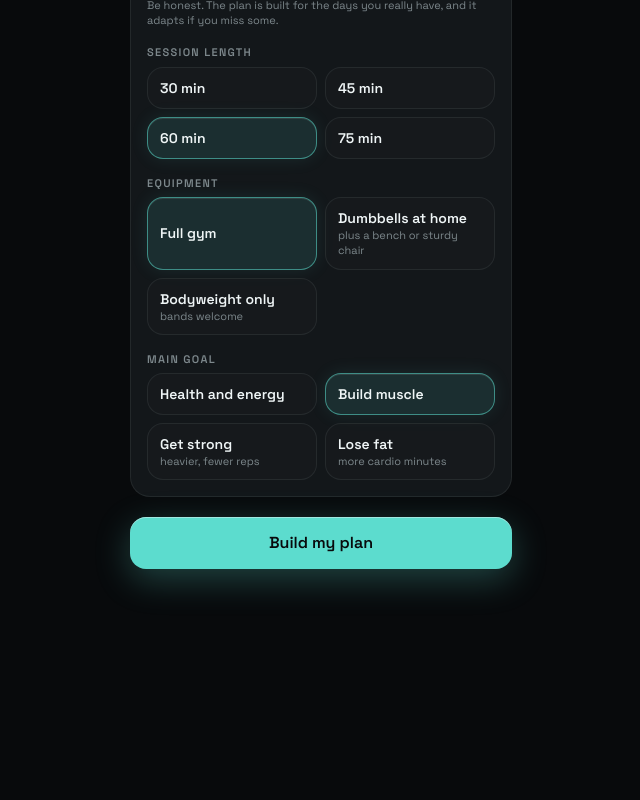
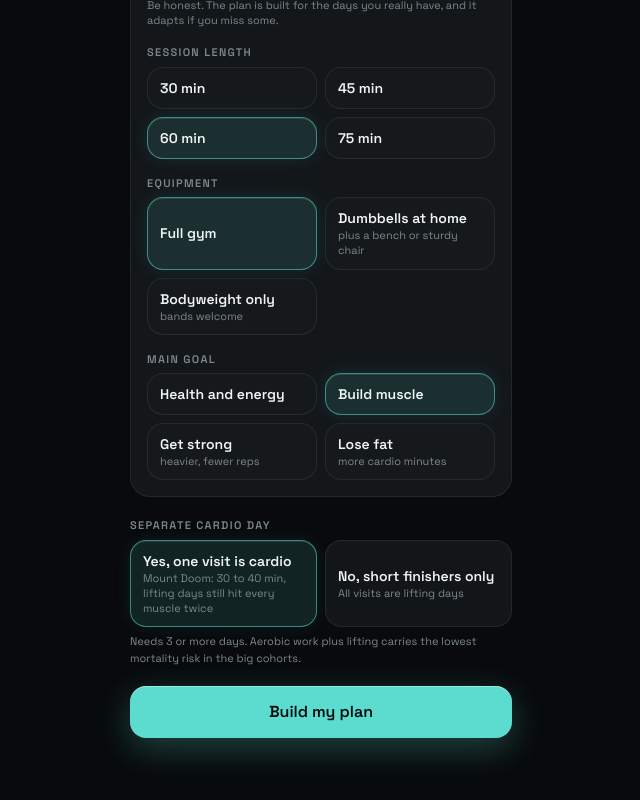
Before and after one commit to MarcArbiol1/holocron, a React (Vite) app: page /#/onboarding in a window 1280 px wide. Shown: the part 949-1749 px from the top of the page, without its empty margins (319-959 px from the left). Before the commit the page ends 1662 px from the top, so only its background shows below. Built offline with nearby package versions, Linux system fonts and the light colour scheme.

Commit message:
Dedicated cardio day (Mount Doom) in every plan of 3+ days, opt-out in the profile

```diff
--- a/src/data/types.ts
+++ b/src/data/types.ts
@@ -62,6 +62,8 @@ export interface Profile {
   sessionMinutes: 30 | 45 | 60 | 75
   equipment: EquipmentAccess
   goal: Goal
+  /** One weekly visit is a dedicated cardio day (Mount Doom). Default true; needs 3+ days. */
+  cardioDay?: boolean
   createdAt: string
 }
 
--- a/src/engine/program.ts
+++ b/src/engine/program.ts
@@ -16,7 +16,7 @@ import { ageBracket, preferLowImpact, proteinTarget, weeklyCardioTarget } from '
 import { warmupMinutes } from './warmup'
 
 /** Bump when any rule below changes; the app rebuilds stored programs that carry an older number. */
-export const PROGRAM_VERSION = 3
+export const PROGRAM_VERSION = 4
 
 /* ---------- 1. equipment ---------- */
 
@@ -139,8 +139,8 @@ type Template = { id: DayId; patterns: Pattern[]; muscles: Muscle[] }
 
 const T: Record<string, Template> = {
   fullA: { id: 'fullA', patterns: ['squat', 'pushH', 'pullH', 'hinge', 'pullV', 'coreAnti', 'calf'], muscles: ['quads', 'glutes', 'chest', 'lats', 'upperBack', 'hamstrings', 'abs'] },
-  fullB: { id: 'fullB', patterns: ['hinge', 'pushV', 'pullV', 'lunge', 'coreFlex', 'triceps', 'sideDelt'], muscles: ['hamstrings', 'glutes', 'frontDelts', 'sideDelts', 'lats', 'quads', 'abs'] },
-  fullC: { id: 'fullC', patterns: ['squat', 'pushH', 'pullH', 'glute', 'coreLateral', 'sideDelt', 'rearDelt'], muscles: ['quads', 'glutes', 'chest', 'lats', 'upperBack', 'abs'] },
+  fullB: { id: 'fullB', patterns: ['hinge', 'pushH', 'pullH', 'lunge', 'pushV', 'coreFlex', 'sideDelt'], muscles: ['hamstrings', 'glutes', 'chest', 'frontDelts', 'sideDelts', 'lats', 'upperBack', 'quads', 'abs'] },
+  fullC: { id: 'fullC', patterns: ['squat', 'pushH', 'pullV', 'glute', 'coreLateral', 'sideDelt', 'rearDelt'], muscles: ['quads', 'glutes', 'chest', 'lats', 'abs'] },
   upper: { id: 'upper', patterns: ['pushH', 'pullH', 'pushV', 'pullV', 'pushH', 'sideDelt', 'biceps', 'triceps'], muscles: ['chest', 'lats', 'upperBack', 'frontDelts', 'sideDelts', 'biceps', 'triceps'] },
   lower: { id: 'lower', patterns: ['squat', 'hinge', 'lunge', 'glute', 'calf', 'coreAnti', 'hamIso'], muscles: ['quads', 'hamstrings', 'glutes', 'calves', 'abs'] },
   push: { id: 'push', patterns: ['pushH', 'pushV', 'pushH', 'sideDelt', 'triceps', 'triceps', 'coreAnti'], muscles: ['chest', 'frontDelts', 'sideDelts', 'triceps'] },
@@ -221,8 +221,22 @@ function buildDay(key: string, tpl: Template, profile: Profile, opts: { cardio?:
 function rotation(profile: Profile): { split: Program['split']; label: string; keys: [string, string][] } {
   const d = profile.daysPerWeek
   const exp = profile.experience
+  const withCardio = profile.cardioDay ?? true
   if (d <= 1) return { split: 'fullbody', label: 'Full body', keys: [['fullA', 'fullA']] }
   if (d === 2) return { split: 'fullbody', label: 'Full body, two versions', keys: [['fullA', 'fullA'], ['fullB', 'fullB']] }
+  // A dedicated cardio day (Gorzelitz 2022: aerobic activity plus 1-2 lifting sessions a week carries the lowest
+  // mortality; a 30-40 min session covers a third to a half of the weekly aerobic target in one visit).
+  // The lifting days that remain are laid out so every muscle is still trained twice a week.
+  if (withCardio && d >= 3) {
+    if (d === 3) return { split: 'fullbody', label: 'Full body twice, plus a cardio day', keys: [['fullA', 'fullA'], ['fullB', 'fullB'], ['cardio', 'cardio-1']] }
+    if (d === 4) {
+      if (exp === 'novice') return { split: 'fullbody', label: 'Full body three times, plus a cardio day', keys: [['fullA', 'fullA'], ['fullB', 'fullB'], ['fullC', 'fullC'], ['cardio', 'cardio-1']] }
+      return { split: 'upperlower', label: 'Upper / lower / full body, plus a cardio day', keys: [['upper', 'upper-1'], ['lower', 'lower-1'], ['fullA', 'full-1'], ['cardio', 'cardio-1']] }
+    }
+    if (d === 5) return { split: 'upperlower', label: 'Upper / lower, twice, plus a cardio day', keys: [['upper', 'upper-1'], ['lower', 'lower-1'], ['upper', 'upper-2'], ['lower', 'lower-2'], ['cardio', 'cardio-1']] }
+    if (exp === 'novice') return { split: 'upperlower', label: 'Upper / lower, twice, plus cardio and mobility days', keys: [['upper', 'upper-1'], ['lower', 'lower-1'], ['cardio', 'cardio-1'], ['upper', 'upper-2'], ['lower', 'lower-2'], ['mobility', 'mobility-1']] }
+    return { split: 'ulppl', label: 'Push / pull / legs + upper / lower, plus a cardio day', keys: [['push', 'push-1'], ['pull', 'pull-1'], ['legs', 'legs-1'], ['upper', 'upper-1'], ['lower', 'lower-1'], ['cardio', 'cardio-1']] }
+  }
   if (d === 3) {
     if (exp === 'novice') return { split: 'fullbody', label: 'Full body, three versions', keys: [['fullA', 'fullA'], ['fullB', 'fullB'], ['fullC', 'fullC']] }
     return { split: 'upperlower', label: 'Upper / lower / full body', keys: [['upper', 'upper-1'], ['lower', 'lower-1'], ['fullA', 'full-1']] }
@@ -246,7 +260,7 @@ export function setsTarget(exp: Experience): [number, number] {
 export function buildProgram(profile: Profile): Program {
   const rot = rotation(profile)
   const OPTS: Record<string, Parameters<typeof buildDay>[3]> = {
-    cardio: { cardio: profile.goal === 'fatloss' ? 30 : 25, minCardio: 20, minBlocks: 0 },
+    cardio: { cardio: profile.goal === 'fatloss' ? 40 : 35, minCardio: 25, minBlocks: 0 },
     mobility: { cardio: 0, minBlocks: 4 },
   }
   const days = rot.keys.map(([tpl, key]) => buildDay(key, T[tpl], profile, OPTS[tpl]))
@@ -254,6 +268,7 @@ export function buildProgram(profile: Profile): Program {
   const notes: string[] = []
   notes.push(`${rot.label}: with ${profile.daysPerWeek} day${profile.daysPerWeek > 1 ? 's' : ''} a week this is the layout that trains every muscle at least twice a week when volume allows (Schoenfeld 2016).`)
   notes.push(`Each day is time-boxed to your ${profile.sessionMinutes} minutes including the warm-up. Big lifts are filled first, small ones only if time remains (Iversen 2021).`)
+  if ((profile.cardioDay ?? true) && profile.daysPerWeek >= 3) notes.push(`One visit a week is a cardio day. Aerobic fitness is one of the strongest predictors of a long life, and lifting plus aerobic work beats either alone (Gorzelitz 2022). ${profile.daysPerWeek === 3 ? 'With three visits that leaves two lifting days, so muscle-growth volume runs below the usual target; add a day or switch the cardio day off if physique is the priority.' : ''}`)
   notes.push(`Aim for ${setsTarget(profile.experience)[0]} to ${setsTarget(profile.experience)[1]} hard sets per muscle per week. Growth starts near 4 and each extra set buys less (Pelland 2026).`)
   notes.push(`Rest ${profile.experience === 'novice' ? '1.5' : profile.goal === 'strength' ? '3' : profile.experience === 'advanced' ? '2.5' : '2'} minutes on the big lifts, about a minute on the small ones (Schoenfeld 2016, Grgic 2018).`)
   notes.push(`Finish sets ${profile.goal === 'strength' ? '2 to 3' : '1 to 3'} reps short of failure; going all the way adds little and costs recovery (Refalo 2023, Robinson 2024).`)
--- a/src/pages/Onboarding.tsx
+++ b/src/pages/Onboarding.tsx
@@ -91,6 +91,14 @@ export default function Onboarding() {
             ]} />
           </div>
         </div>
+          <div>
+            <label className="label">Separate cardio day</label>
+            <Choice<'yes' | 'no'> value={(p.cardioDay ?? true) ? 'yes' : 'no'} onChange={(v) => up('cardioDay', v === 'yes')} options={[
+              { v: 'yes', label: 'Yes, one visit is cardio', hint: 'Mount Doom: 30 to 40 min, lifting days still hit every muscle twice' },
+              { v: 'no', label: 'No, short finishers only', hint: 'All visits are lifting days' },
+            ]} />
+            <p className="text-[11px] text-dim mt-1.5">Needs 3 or more days. Aerobic work plus lifting carries the lowest mortality risk in the big cohorts.</p>
+          </div>
 
         <div className="aether-rise rise-3 space-y-2">
           <button className="btn-primary w-full" disabled={!valid} type="submit">{existing ? 'Save and rebuild plan' : 'Build my plan'}</button>
```
Also changed, not shown: 2 other files (tests, documents, lock files or other folders).
